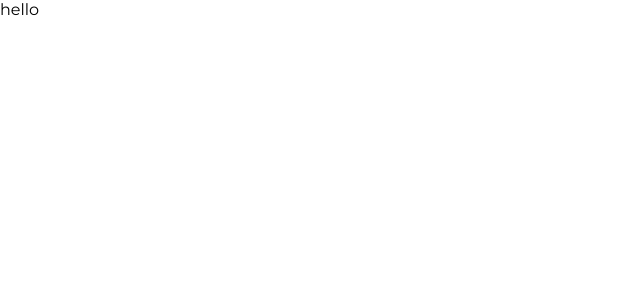
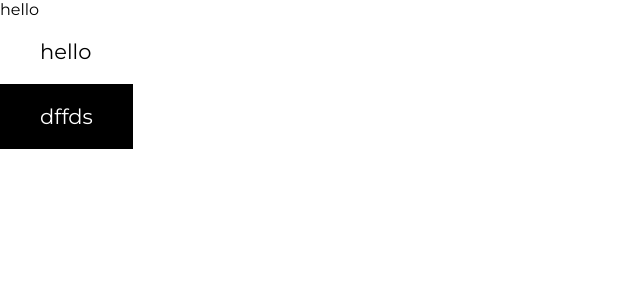
Before and after one commit to AziretTursunbekov/Sinsay, a React (Vite) app: page / in a window 1280 px wide. Shown: the top 300 px of the page, without its empty margins (0-640 px from the left). Built offline with nearby package versions, Linux system fonts and the light colour scheme.

Commit message:
finished button

```diff
--- a/src/App.jsx
+++ b/src/App.jsx
@@ -1,8 +1,15 @@
 import React from "react";
 import { Icons } from "./assets";
+import Button from "./components/UI/Button";
 
 const App = () => {
-  return <div>hello</div>;
+  return (
+    <div>
+      hello
+      <Button variant={"outlined"}>hello</Button>
+      <Button variant={"contained"}>dffds</Button>
+    </div>
+  );
 };
 
 export default App;
--- /dev/null
+++ b/src/components/UI/Button.jsx
@@ -0,0 +1,41 @@
+import styled from "styled-components";
+
+const Button = ({ children, onClick, disabled, variant, ...rest }) => {
+  return (
+    <MyButton
+      className="button"
+      onClick={onClick}
+      disabled={disabled}
+      variant={variant}
+      {...rest}
+    >
+      {children}
+    </MyButton>
+  );
+};
+export default Button;
+const MyButton = styled.button`
+  display: flex;
+  flex-direction: row;
+  justify-content: center;
+  align-items: center;
+  padding: 20px 40px;
+  gap: 10px;
+  border: none;
+  background: ${(props) =>
+    props.variant === "outlined"
+      ? "transparent"
+      : props.variant === "contained"
+      ? "#000000"
+      : "none"};
+  color: ${(props) =>
+    props.variant === "outlined"
+      ? "#000000"
+      : props.variant === "contained"
+      ? "#fff"
+      : "none"};
+  flex: none;
+  font-size: 21px;
+  font-weight: 400;
+  cursor: pointer;
+`;
```
Also changed, not shown: src/components/text.txt (added).
